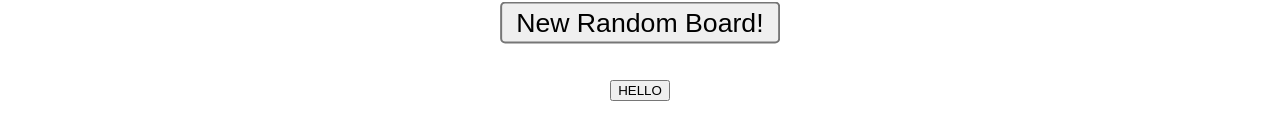
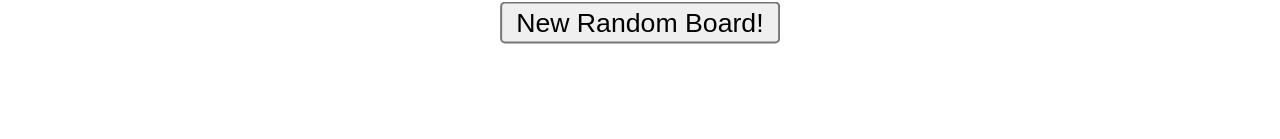
Before and after one commit to OwenPortfolio/lights-out, a React (Create React App) app: page / in a window 1280 px wide. Shown: the part 597-736 px from the top of the page. Built offline with nearby package versions, Linux system fonts and the light colour scheme.

Commit message:
remove placeholder button for win check

```diff
--- a/src/components/Box.jsx
+++ b/src/components/Box.jsx
@@ -16,7 +16,7 @@ const Box = () => {
         setTimeout(
             function () {
                 winCheck();
-            }, 250
+            }, 100
         )
     }
     const swapNeighbours = (id, event) => {
--- a/src/components/WinChecker.jsx
+++ b/src/components/WinChecker.jsx
@@ -23,7 +23,7 @@ const WinChecker = () => {
 
 
 
- return <button id="WinChecker" onClick={checkWins}>HELLO</button>
+ return <div id="WinChecker" onClick={checkWins}></div>
 }
 
 export default WinChecker;
```
